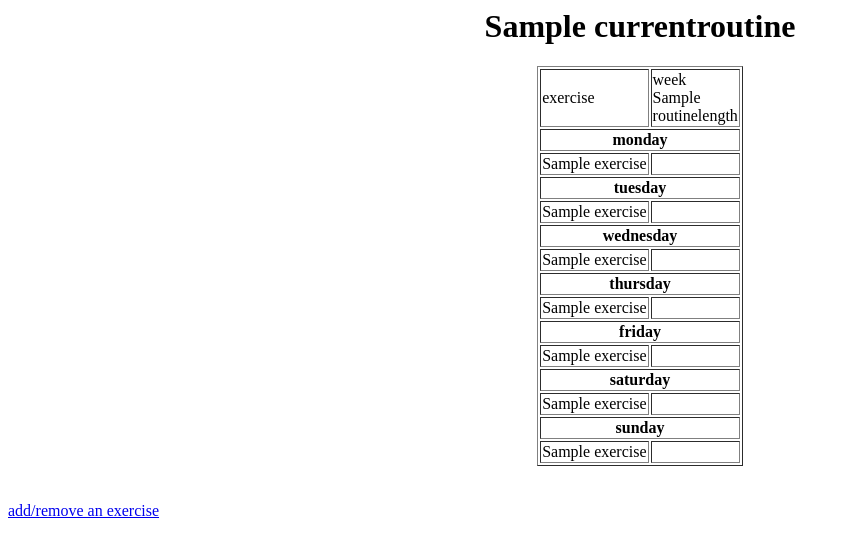
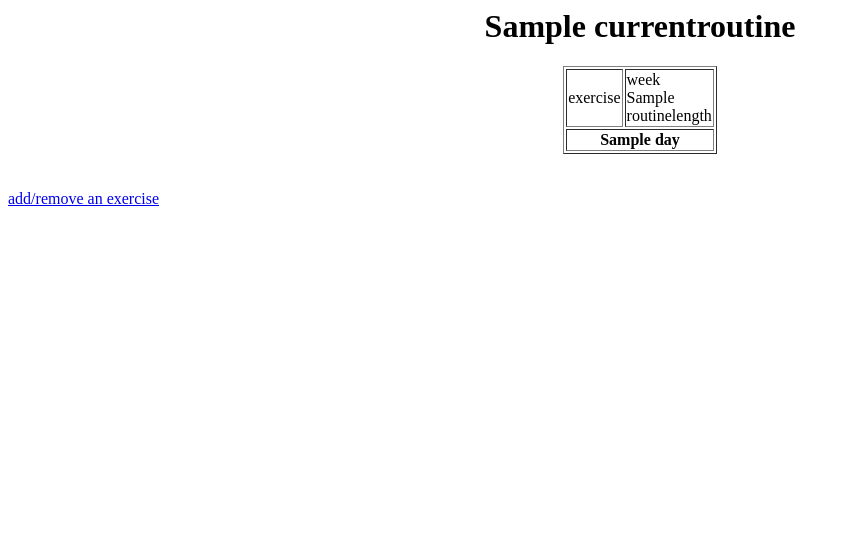
Before and after one commit to ivanheath/fitnessroutine, a Django app: template routine/templates/routine/routine.html in a window 1280 px wide. Shown: the top 557 px of the page, without its empty margins (0-850 px from the left). Run offline with Django 3.2, Linux system fonts and the light colour scheme; tables that the repository leaves empty hold one stand-in row (values such as "Sample post"); the template is opened without the code that fills it: values that come from a table or form of the project are taken from there, most other values are stand-ins (such as "Sample title", 1, 10 or a date in 2020).

Commit message:
code revision

```diff
--- a/routine/templates/routine/routine.html
+++ b/routine/templates/routine/routine.html
@@ -8,73 +8,22 @@
     <td width="60">week {{ x }}</td>
 {% endfor %}
 </tr>
-<tr>
-    <th colspan="{{ routinetime }}">monday</th>
-</tr>
-{% for Exercisespecific in mondayexercise %}
+
+{% for day in day %}
+<tr><th colspan="{{ routinetime }}">{{ day }}</th></tr>
+{% for Exercisespecific in exerciselist %}
+{% if Exercisespecific.day = day %}
 <tr>
     <td>{{ Exercisespecific.Exercise }}</td>
     {% for x in routinelength %}
 	<td>&nbsp;</td>
     {% endfor %}
 </tr>
+{% endif %}
 {% endfor %}
-<tr><th colspan="{{ routinetime }}">tuesday</th></tr>
-{% for Exercisespecific in tuesdayexercise %}
-<tr>
-    <td>{{ Exercisespecific.Exercise }}</td>
-    {% for x in routinelength %}
-	<td>&nbsp;</td>
-    {% endfor %}
-</tr>
 {% endfor %}
-<tr><th colspan="{{ routinetime }}">wednesday</th></tr>
-{% for Exercisespecific in wednesdayexercise %}
-<tr>
-    <td>{{ Exercisespecific.Exercise }}</td>
-    {% for x in routinelength %}
-        <td>&nbsp;</td>
-    {% endfor %}
-</tr>
-{% endfor %}
-<tr><th colspan="{{ routinetime }}">thursday</th></tr>
-{% for Exercisespecific in thursdayexercise %}
-<tr>
-    <td>{{ Exercisespecific.Exercise }}</td>
-    {% for x in routinelength %}
-        <td>&nbsp;</td>
-    {% endfor %}
-</tr>
-{% endfor %}
-<tr><th colspan="{{ routinetime }}">friday</th></tr>
-{% for Exercisespecific in fridayexercise %}
-<tr>
-    <td>{{ Exercisespecific.Exercise }}</td>
-    {% for x in routinelength %}
-        <td>&nbsp;</td>
-    {% endfor %}
-</tr>
-{% endfor %}
-<tr><th colspan="{{ routinetime }}">saturday</th></tr>
-{% for Exercisespecific in saturdayexercise %}
-<tr>
-    <td>{{ Exercisespecific.Exercise }}</td>
-    {% for x in routinelength %}
-        <td>&nbsp;</td>
-    {% endfor %}
-</tr>
-{% endfor %}
-<tr><th colspan="{{ routinetime }}">sunday</th></tr>
-{% for Exercisespecific in sundayexercise %}
-<tr>
-    <td>{{ Exercisespecific.Exercise }}</td>
-    {% for x in routinelength %}
-        <td>&nbsp;</td>
-    {% endfor %}
-</tr>
-{% endfor %}
-
 
 </table>
 <br><br>
 <a href="{% url 'exercise' %}">add/remove an exercise</a>
+<br>
```
Also changed, not shown: routine/views.py (+2 -16 lines), 13 other files.
